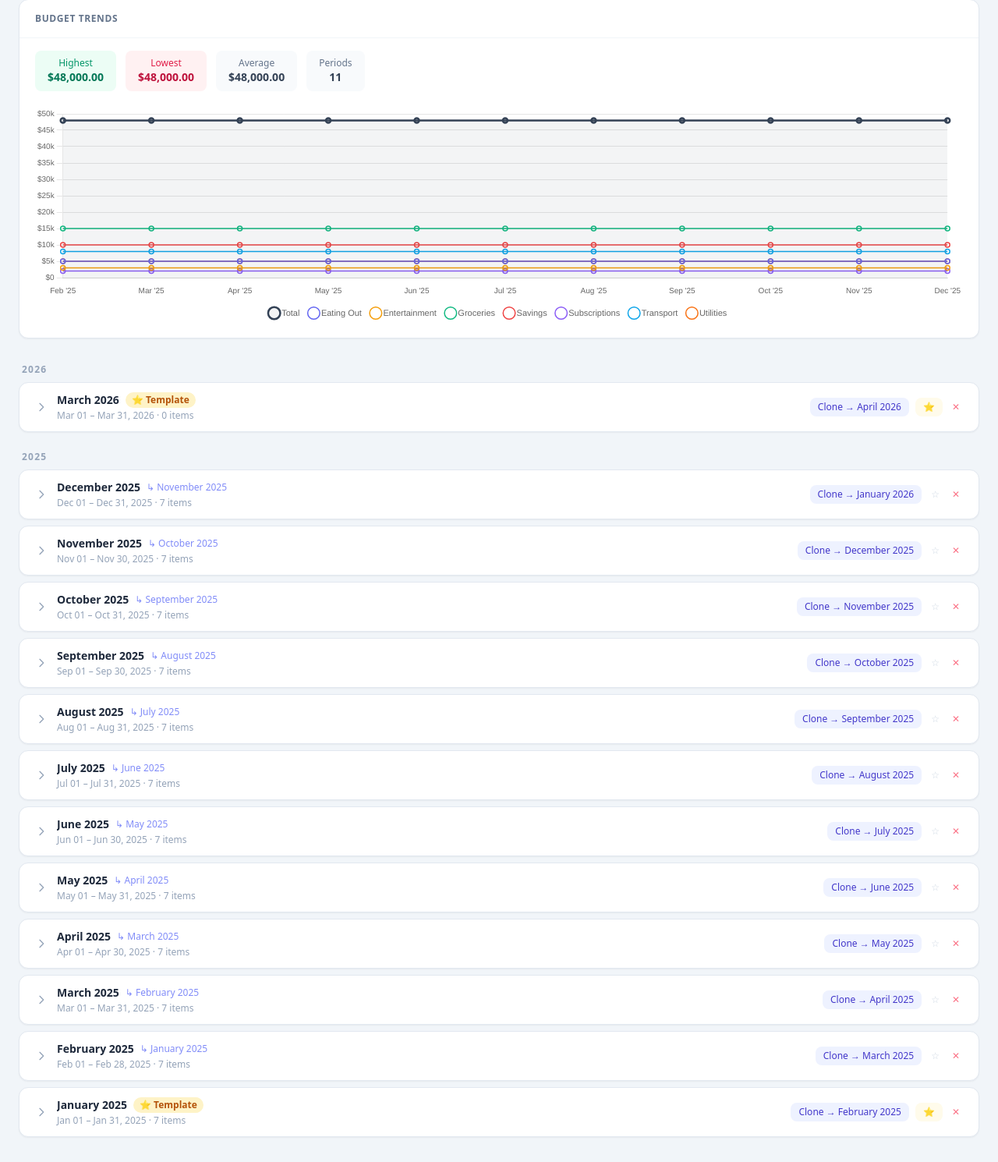
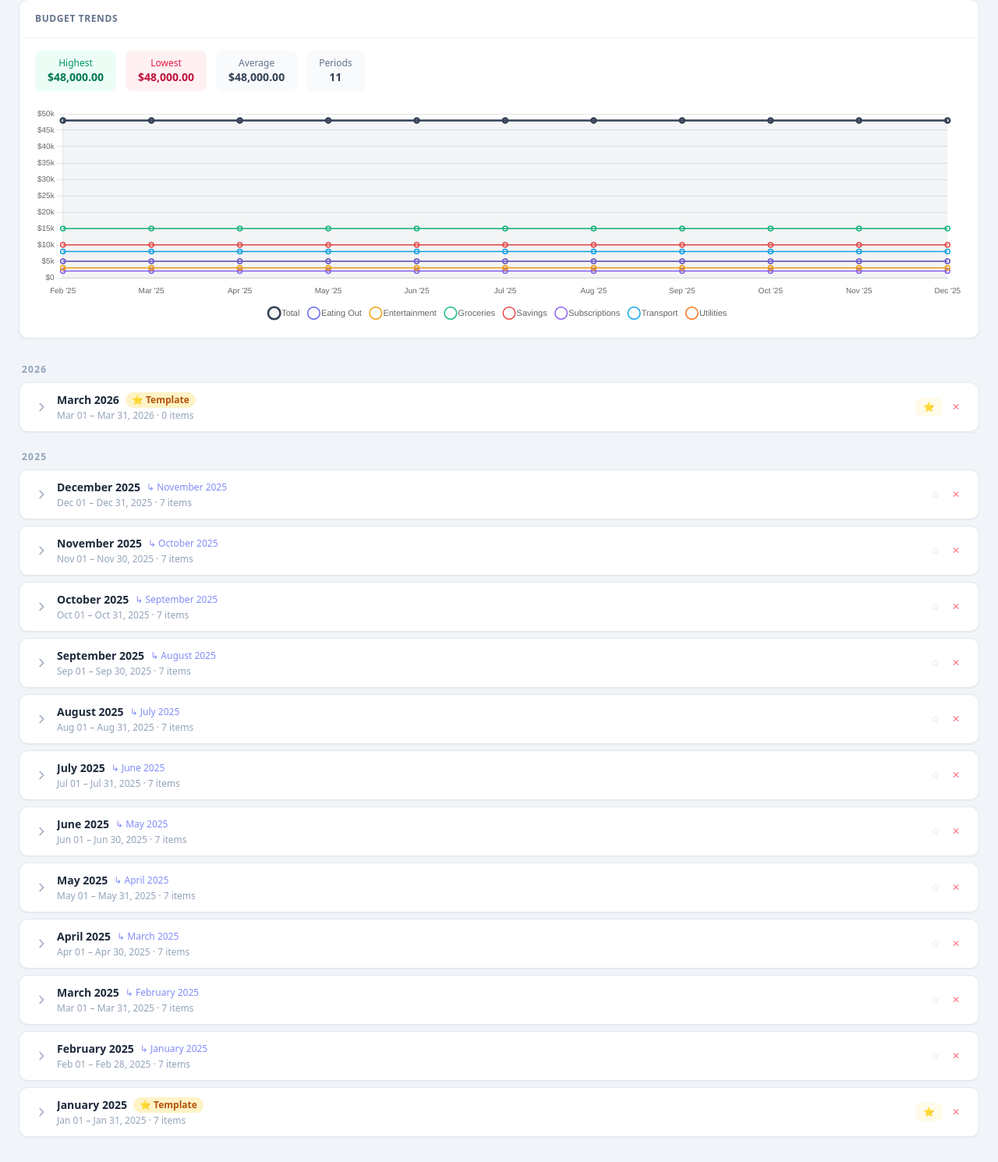
Before and after one commit to briann-git/coin_purse_api, a FastAPI app: page /ui/budgets/91cd56eb8af3408e83a68a66810c647a in a window 1280 px wide. Shown: the part 324-1814 px from the top of the page at 78% size. Run offline with FastAPI, Linux system fonts and the light colour scheme; some libraries are stand-ins or nearby versions.

Commit message:
feat: remove per-card clone buttons; confirm dialog on budget delete

```diff
--- a/templates/budgets.html
+++ b/templates/budgets.html
@@ -143,11 +143,6 @@
       </div>
       {# Action buttons — stopPropagation so they don't toggle the accordion #}
       <div class="flex items-center gap-2 shrink-0" onclick="event.stopPropagation()">
-        <button
-          onclick="cloneBudget('{{ b.id }}', '{{ bd.clone_start }}', '{{ bd.clone_end }}')"
-          class="text-xs bg-indigo-50 hover:bg-indigo-100 text-indigo-700 font-medium px-2.5 py-1 rounded-lg transition-colors">
-          Clone → {{ bd.clone_label }}
-        </button>
         {% if b.is_template %}
         <button
           onclick="unsetTemplate('{{ b.id }}')"
```
